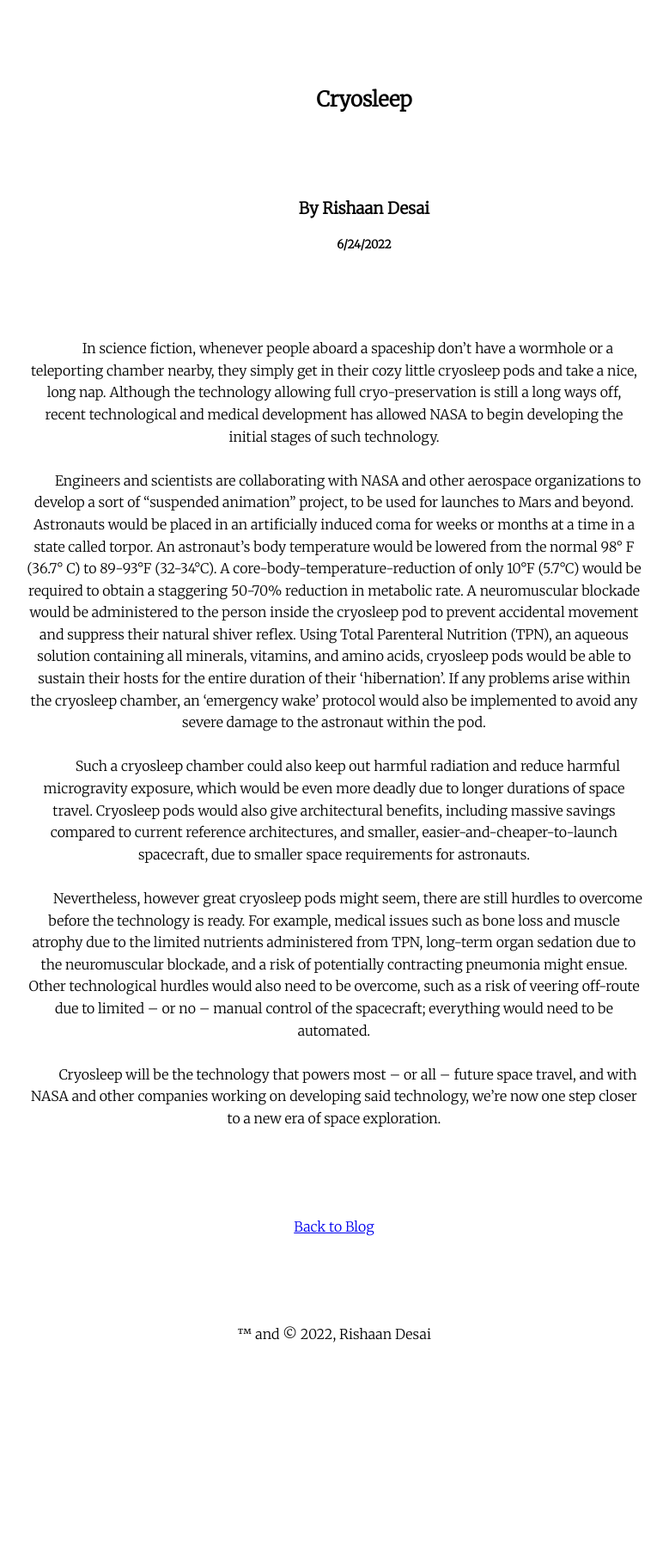
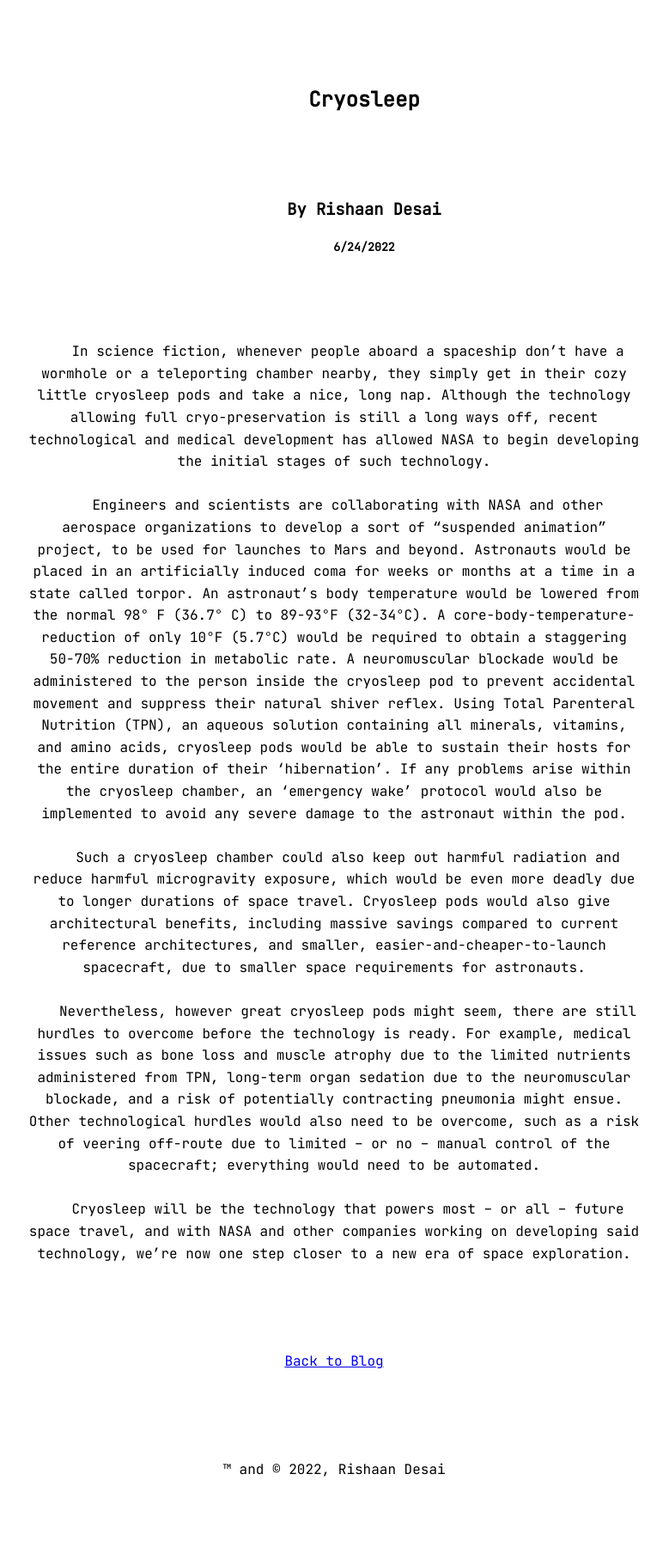
Before and after one commit to Blackhole1123/portfolio, a Flask app: page /blog/post/cryosleep in a window 1280 px wide. Shown: the whole page at 86% size, without its empty margins (216-995 px from the left). Before the commit the page ends 1562 px from the top, so only its background shows below. Run offline with Flask 2, Linux system fonts and the light colour scheme.

Commit message:
Changed Blog Font

```diff
--- a/static/css/blogpost.css
+++ b/static/css/blogpost.css
@@ -8,8 +8,13 @@ p {
     margin-left: 80px;
 }
 
+@font-face {
+  font-family: JetBrainsMono;
+  src: url(../JetBrainsMono-Regular.ttf);
+}
+
 body {
-  font-family: 'Merriweather', serif;
+  font-family: 'JetBrainsMono', serif;
 }
 
 ::selection {
--- a/templates/blogposts/cryosleep.html
+++ b/templates/blogposts/cryosleep.html
@@ -2,7 +2,7 @@
 <html>
     <head>
         <link rel="preconnect" href="https://fonts.googleapis.com">
-<link rel="preconnect" href="https://fonts.gstatic.com" crossorigin>
+        <link rel="preconnect" href="https://fonts.gstatic.com" crossorigin>
         <link href="https://fonts.googleapis.com/css2?family=Merriweather:ital,wght@0,300;1,300&display=swap" rel="stylesheet">
         <link rel="icon" type="image/x-icon" href="/static/images/R.png">
         <!-- Meta -->
--- a/templates/blogposts/spacs-explained.html
+++ b/templates/blogposts/spacs-explained.html
@@ -5,6 +5,7 @@
 <link rel="preconnect" href="https://fonts.gstatic.com" crossorigin>
         <link href="https://fonts.googleapis.com/css2?family=Merriweather:ital,wght@0,300;1,300&display=swap" rel="stylesheet">
         <link rel="icon" type="image/x-icon" href="/static/images/R.png">
+
         <!-- Meta -->
         <meta charset="utf-8">
         <meta property="og:image" content="/static/images/blog/post_covers/spac-cover.png">
```
Also changed, not shown: static/JetBrainsMono-Regular.ttf (added).
